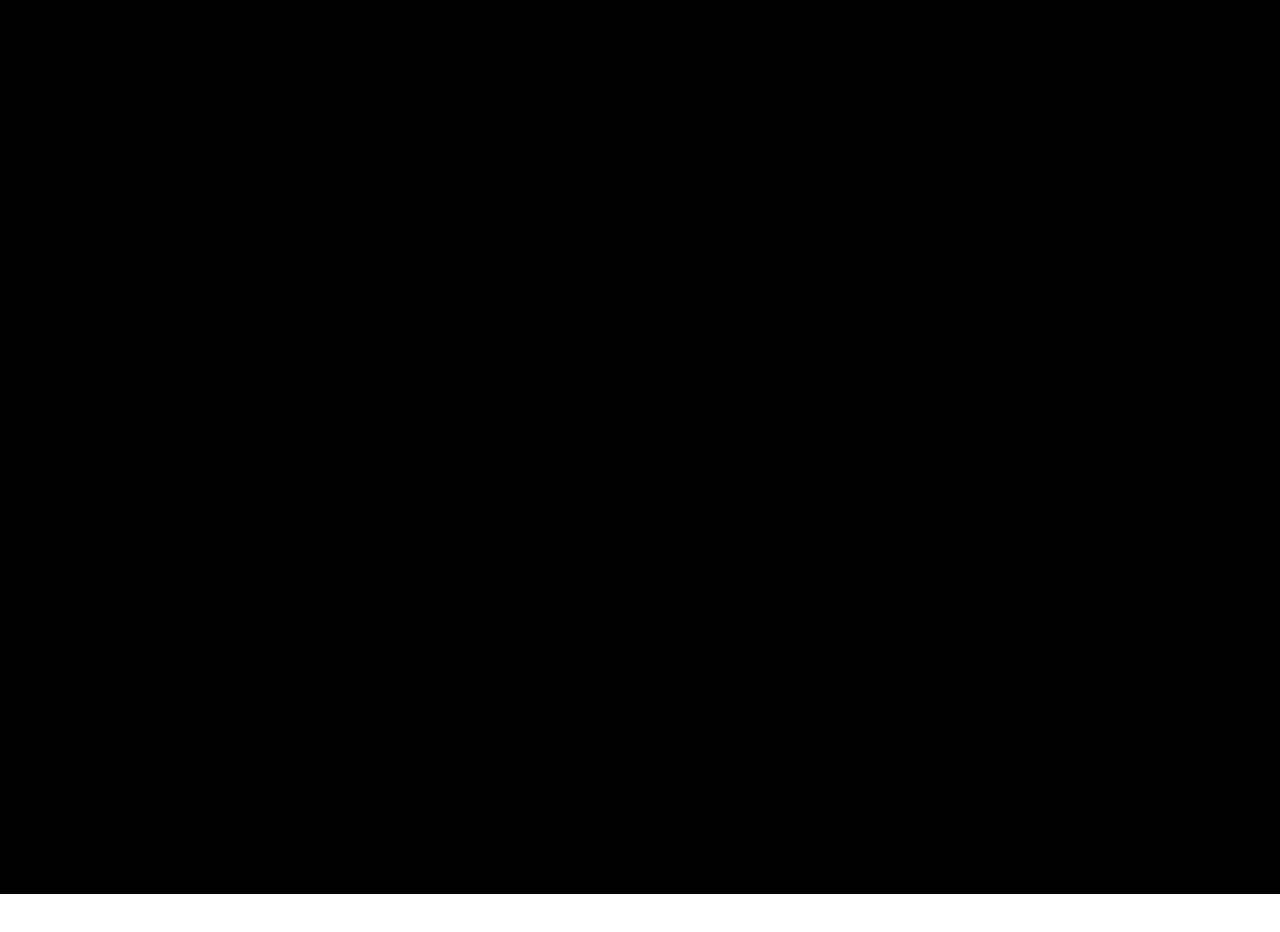
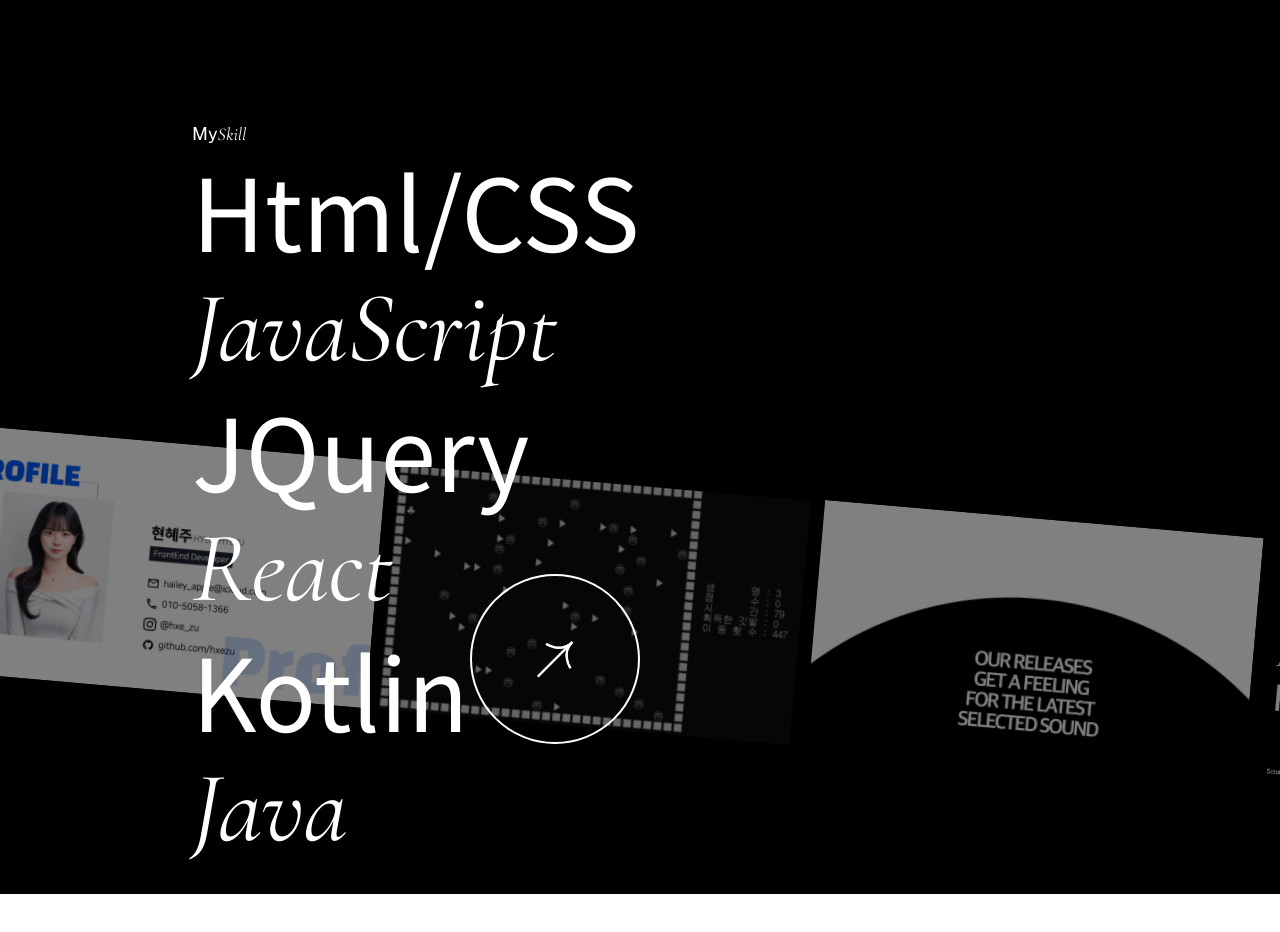
Before and after one commit to hxezu/hxezu-portfolio, a plain HTML site: page index.html in a window 1280 px wide. Shown: the part 4520-5452 px from the top of the page. Drawn offline with nearby package versions, Linux system fonts and the light colour scheme; animation ran at ten frames a second.

Commit message:
feat: Add .con03 section

```diff
--- a/css/style.css
+++ b/css/style.css
@@ -213,7 +213,6 @@ header .menuOpen{
 }
 
 /* con 02 */
-.con02{padding-bottom: 1000px;}
 .con02 .title{
     width: 100%;
     height: 100vh;
@@ -290,3 +289,89 @@ header .menuOpen{
 
 .con02 .workList li a:hover .imgBox::before{opacity: 1; z-index: 2;}
 .con02 .workList li a:hover .imgBox::after{width:168px; height: 168px;}
+
+/* .con03 */
+.con03{
+    width: 100%;
+    height: 100vh;
+    position: relative;
+    margin-top: 200px;
+}
+.con03 .textWrap{
+    width: 70%;
+    position: absolute;
+    left: 50%;
+    top: 50%;
+    transform: translate(-50%, -50%);
+    z-index: 2;
+}
+.con03 .textWrap .title{font-size: 18px;}
+.con03 .textWrap ul{font-size: 100px; line-height: 1.2;}
+.con03 .textWrap ul li .en2{padding-left: 5px;}
+
+.con03 .btnWrap{
+    position: absolute;
+    right: -50%;
+    top: 60%;
+    z-index: 3;
+}
+.con03 .btnWrap a{
+    display: block;
+    width: 170px;
+    height: 170px;
+    border-radius: 100%;
+    border: 2px solid #fff;
+    position: relative;
+    box-sizing: border-box;
+    transition: 0.5s;
+}
+.con03 .btnWrap a img{
+    width: 22%;
+    position: absolute;
+    left: 50%;
+    top: 50%;
+    transform: translate(-50%, -50%) rotate(45deg);
+}
+.con03 .btnWrap a img:nth-child(2){opacity: 0;}
+.con03 .btnWrap a::before{
+    content: '';
+    width: 0%;
+    height: 0%;
+    position: absolute;
+    border-radius: 100%;
+    background: #fff url(../images/readMore3.png) no-repeat center/158px;
+    left: 50%;
+    top: 50%;
+    transform: translate(-50%, -50%);
+    animation-name: spin;
+    animation-duration: 10s;
+    animation-iteration-count: infinite;
+    animation-timing-function: linear;
+    transition: .4s;
+}
+.con03 .btnWrap a:hover{border-color: transparent;}
+.con03 .btnWrap a:hover img:nth-child(2){opacity: 1;}
+.con03 .btnWrap a:hover::before{width: 100%;height: 100%;}
+
+.simply-scroll .simply-scroll-clip{
+    overflow: hidden;
+    transform: rotate(5deg) translate(150%, 400px) scale(1.1);
+    opacity: 0;
+}
+.simply-scroll .simply-scroll-clip .simply-scroll-list li{
+    float: left;
+    width: 400px;
+    filter: brightness(50%);
+}
+.simply-scroll .simply-scroll-clip .simply-scroll-list li img{
+    width: 100%;
+}
+
+.con03.motion .simply-scroll .simply-scroll-clip{
+    transform: rotate(5deg) translate(0%, 400px) scale(1.1);
+    opacity: 1;
+    transition: 1.2s;
+    transition-delay: 0.3s;
+}
+.con03.motion .btnWrap{right: 50%; transition: 1.2s;}
+.con03.motion .textWrap ul li p{animation-name: textAni; animation-duration: 1.3s;}
--- a/index.html
+++ b/index.html
@@ -11,6 +11,7 @@
     <script src="js/plugin/scrolla.jquery.min.js"></script>
     <script src="https://cdnjs.cloudflare.com/ajax/libs/gsap/3.11.3/gsap.min.js"></script>
     <script src="https://cdnjs.cloudflare.com/ajax/libs/gsap/3.11.3/ScrollTrigger.min.js"></script>
+    <script src="js/plugin/jquery.simplyscroll.min.js"></script>
     <script src="js/script.js"></script>
 </head>
 
@@ -173,6 +174,39 @@
                 </li>
             </ul>
         </section>
+
+        <!--con03-->
+        <section class="con03 animate" data-animate="motion">
+            <div class="textWrap">
+                <div class="title en">
+                    <p>My<span class="en2">Skill</span></p>
+                </div>
+                <ul>
+                    <li><p>Html/CSS</p></li>
+                    <li class="en2"><p>JavaScript</p></li>
+                    <li><p>JQuery</p></li>
+                    <li class="en2"><p>React</p></li>
+                    <li><p>Kotlin</p></li>
+                    <li class="en2"><p>Java</p></li>
+                </ul>
+            </div>
+            <ul class="list">
+                <li><img src="images/img2.jpg" alt=""></li>
+                <li><img src="images/img1.jpg" alt=""></li>
+                <li><img src="images/img3.jpg" alt=""></li>
+                <li><img src="images/img4.jpg" alt=""></li>
+                <li><img src="images/img5.jpg" alt=""></li>
+                <li><img src="images/img6.jpg" alt=""></li>
+
+            </ul>
+
+            <div class="btnWrap">
+                <a href="#">
+                    <img src="images/readMore1.png" alt="">
+                    <img src="images/readMore2.png" alt="">
+                </a>
+            </div>
+        </section>
     </div>
 </body>
 
--- a/js/script.js
+++ b/js/script.js
@@ -97,3 +97,12 @@ $(function(){
     .to('.con02 .title .a', {x:'-100%', ease:'none', duration:5},0)
     .to('.con02 .title .b', {x:'100%', ease:'none', duration:5},0)
 })
+
+//simplyscroll
+$(function(){
+    $(".con03 .list").simplyScroll({
+        speed : 4,
+        pauseOnHover : false,
+        pauseOnTouch : false
+    })
+})
```
Also changed, not shown: images/img1.jpg (added), images/img2.jpg (added), images/img3.jpg (added), images/img4.jpg (added), images/img5.jpg (added), images/img6.jpg (added).
